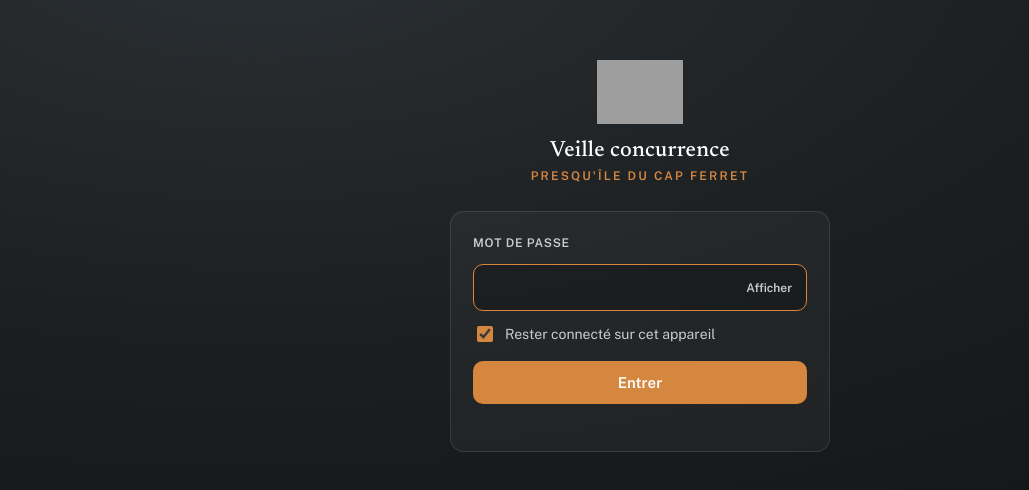
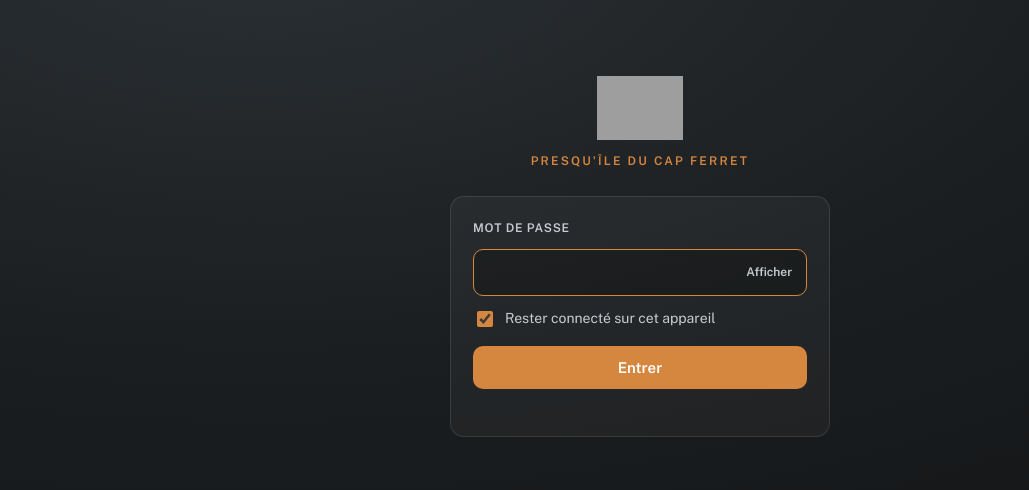
Before and after one commit to geoffreybuffel-lgtm/veille-cap-ferret, a plain HTML site: page index.html in a window 1280 px wide. Shown: the part 144-634 px from the top of the page, without its empty margins (0-1029 px from the left). Drawn offline with nearby package versions, Linux system fonts and the light colour scheme; grey boxes are pictures that could not be loaded.

Commit message:
Écran d'accès : titre retiré
Co-Authored-By: Claude Opus 5.5 <noreply@anthropic.com>
Claude-Session: https://claude.ai/code/session_013jVFBNuqqKDbfq1cqzFzHF

```diff
--- a/index.html
+++ b/index.html
@@ -99,7 +99,7 @@ details.cmp ul{margin:6px 0 0;padding-left:18px}
 .lockbrand{display:flex;flex-direction:column;align-items:center;gap:14px;text-align:center}
 .lockbrand img{height:64px;width:auto}
 .lockbrand p{margin:0;color:#fff;font:500 22px/1.25 var(--display);letter-spacing:.01em}
-.lockbrand p span{display:block;margin-top:4px;color:var(--copper);font:600 12px var(--body);letter-spacing:.18em;text-transform:uppercase}
+.lockbrand p span{display:block;margin-top:0;color:var(--copper);font:600 12px var(--body);letter-spacing:.18em;text-transform:uppercase}
 .lockbox{display:flex;flex-direction:column;gap:12px;background:rgba(255,255,255,.04);border:1px solid rgba(255,255,255,.1);border-radius:14px;padding:22px}
 .lockbox label{font-size:12px;font-weight:600;color:#c9cdd1;letter-spacing:.06em;text-transform:uppercase}
 .pw{display:flex;align-items:stretch;border:1px solid rgba(255,255,255,.18);border-radius:10px;background:rgba(0,0,0,.25);overflow:hidden}
@@ -155,7 +155,7 @@ footer{color:var(--ink-2);font-size:12px;padding:20px 0 40px;border-top:1px soli
   <div class="lockwrap">
     <div class="lockbrand">
       <img src="https://www.agence-cap-ferret.fr/wp-content/uploads/2022/03/Fichier-3.svg" alt="L'Agence Immobilière du Cap" onerror="this.remove()">
-      <p>Veille concurrence<br><span>Presqu'île du Cap Ferret</span></p>
+      <p><span>Presqu'île du Cap Ferret</span></p>
     </div>
     <form id="lock-f" class="lockbox" autocomplete="on">
       <label for="lock-p">Mot de passe</label>
```
